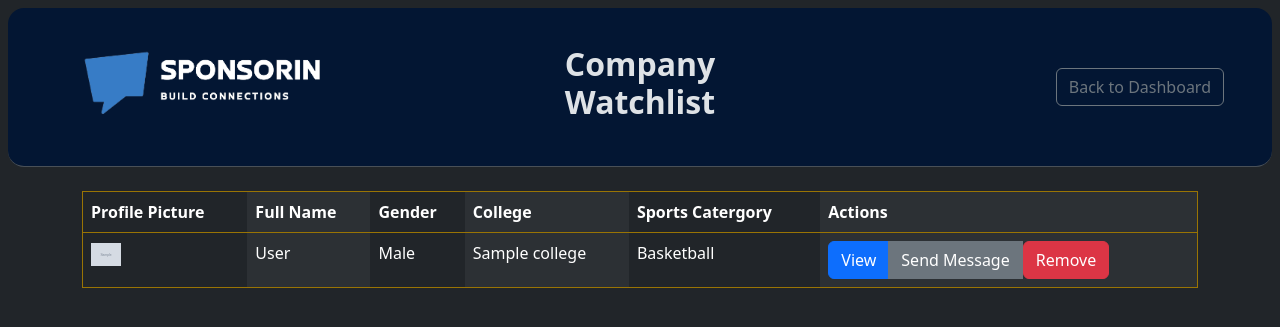
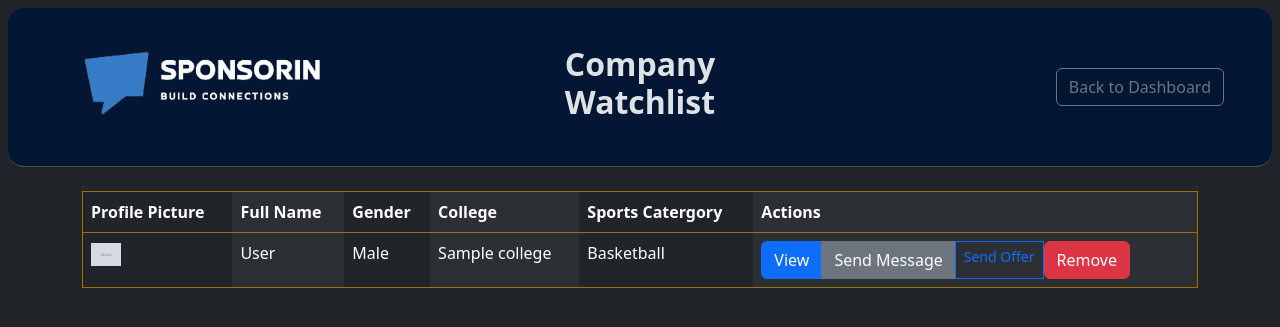
Before and after one commit to twosize/SponsorIN, a Flask app: page /company_dashboard/watchlist in a window 1280 px wide. Shown: the top 327 px of the page. Run offline with Flask 3, Linux system fonts and the light colour scheme; a user stored in the database is signed in; tables that the repository leaves empty hold one stand-in row (values such as "Sample post"); grey boxes marked "Sample" are stand-in pictures.

Commit message:
add send offer to watchlist.html

```diff
--- a/app.py
+++ b/app.py
@@ -463,13 +463,14 @@ def company_dashboard():
 def view_watchlist():
     company_profile = CompanyProfile.query.filter_by(profileid=current_user.profile.profileid).first()
 
-
     watchlist_athletes = db.session.query(AthleteProfile, Profile) \
         .join(Profile, AthleteProfile.profileid == Profile.profileid) \
         .join(Watchlist, Watchlist.athleteid == AthleteProfile.athleteprofileid) \
         .filter(Watchlist.companyid == company_profile.companyprofileid).all()
 
-    return render_template('watchlist.html', watchlist_athletes=watchlist_athletes)
+    sponsored_athletes = [offer.athleteid for offer in Offer.query.filter_by(companyid=company_profile.companyprofileid, status='Accepted').all()]
+
+    return render_template('watchlist.html', watchlist_athletes=watchlist_athletes, sponsored_athletes=sponsored_athletes)
 
 
 @app.route('/add_to_watchlist/<int:user_id>', methods=['POST'])
--- a/templates/watchlist.html
+++ b/templates/watchlist.html
@@ -92,7 +92,13 @@
               <div class="btn-group" role="group" aria-label="Button group">
                   <a href="{{ url_for('view_athlete', user_id=athlete.profile.appuser.userid) }}" class="btn btn-primary">View</a>
                   <a href="{{ url_for('send_message', receiver_id=athlete.profile.appuser.userid) }}" class="btn btn-secondary">Send Message</a>
-                  <form method="POST" style="display: inline" action="{{ url_for('remove_from_watchlist', athlete_id=athlete.athleteprofileid) }}">
+               {% if athlete.athleteprofileid not in sponsored_athletes %}
+            <a href="{{ url_for('send_offer', athlete_id=athlete.athleteprofileid) }}"
+                class="btn btn-sm btn-outline-primary">Send Offer</a>
+            {% else %}
+            <span>Already Sponsored</span>
+            {% endif %}
+                <form method="POST" style="display: inline" action="{{ url_for('remove_from_watchlist', athlete_id=athlete.athleteprofileid) }}">
                       <button type="submit" class="btn btn-danger">Remove</button>
                   </form>
               </div>
```
